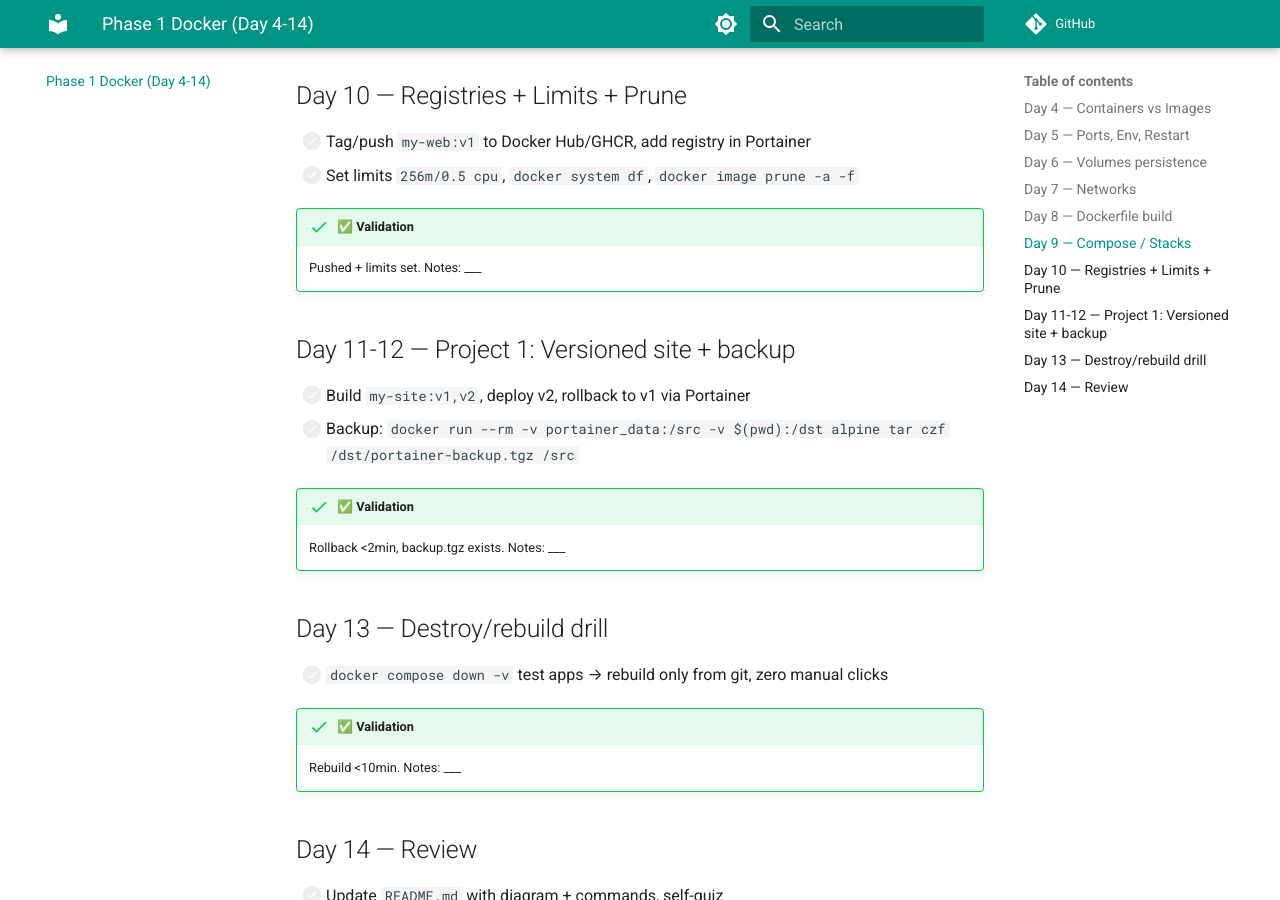
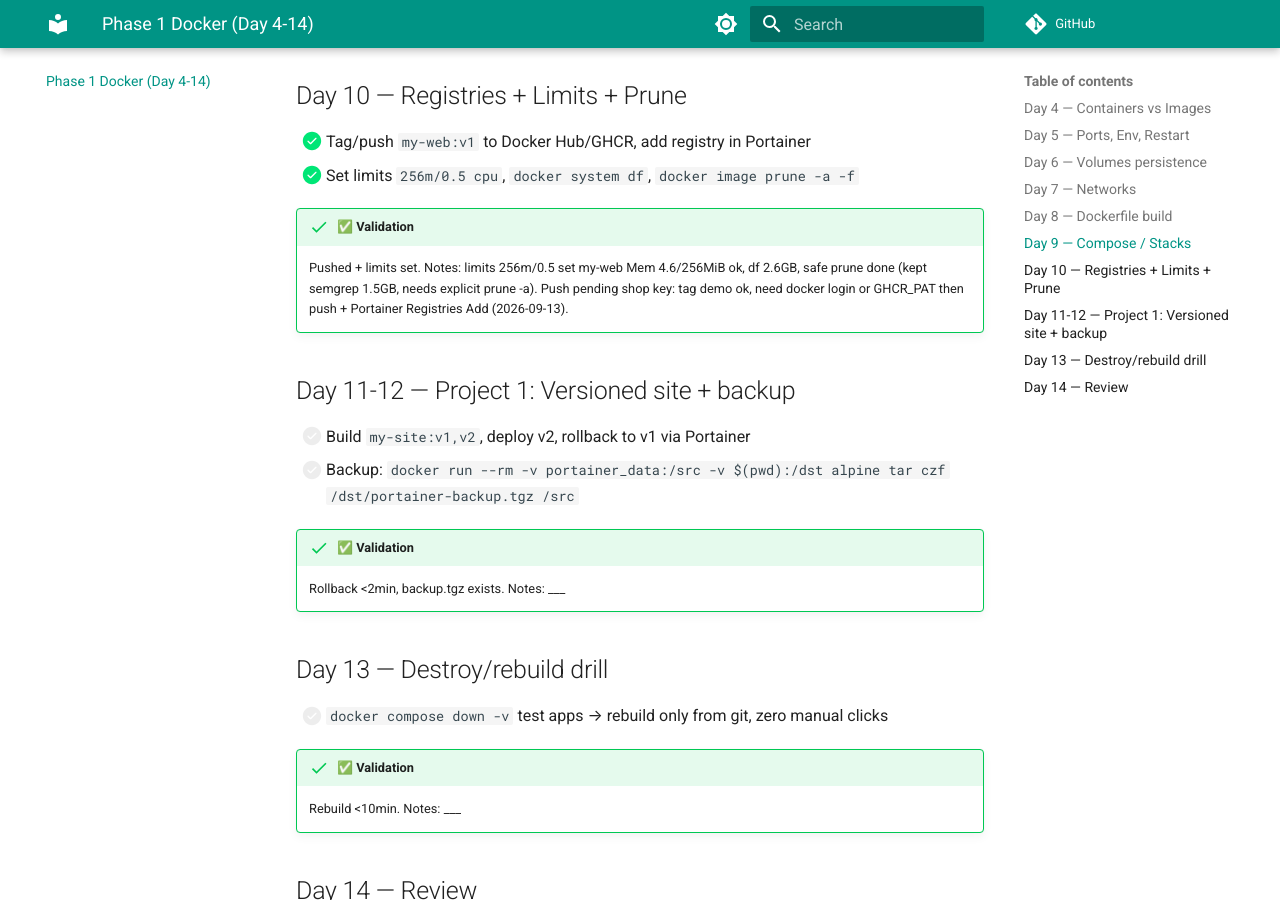
Before and after one commit to krazylearner/devops-stacks, an MkDocs documentation site: the page built from docs/phase-1-docker.md, in a window 1280 px wide and 900 px high, scrolled down 1924 px. Built offline with MkDocs 1.6.1 and Material for MkDocs 9.7.7, drawn with Linux system fonts in a browser that asks for light colours; comment, search, counter and statistics services are not loaded.

Commit message:
feat(phase1): diet limits + prune Day 10, push pending key

```diff
--- a/docs/phase-1-docker.md
+++ b/docs/phase-1-docker.md
@@ -50,11 +50,11 @@
 
 ## Day 10 — Registries + Limits + Prune
 
-- [ ] Tag/push `my-web:v1` to Docker Hub/GHCR, add registry in Portainer
-- [ ] Set limits `256m/0.5 cpu`, `docker system df`, `docker image prune -a -f`
+- [x] Tag/push `my-web:v1` to Docker Hub/GHCR, add registry in Portainer
+- [x] Set limits `256m/0.5 cpu`, `docker system df`, `docker image prune -a -f`
 
 !!! success "✅ Validation"
-    Pushed + limits set. Notes: ___
+    Pushed + limits set. Notes: limits 256m/0.5 set my-web Mem 4.6/256MiB ok, df 2.6GB, safe prune done (kept semgrep 1.5GB, needs explicit prune -a). Push pending shop key: tag demo ok, need docker login or GHCR_PAT then push + Portainer Registries Add (2026-09-13).
 
 ## Day 11-12 — Project 1: Versioned site + backup
 
```
Also changed, not shown: 1 other file.
